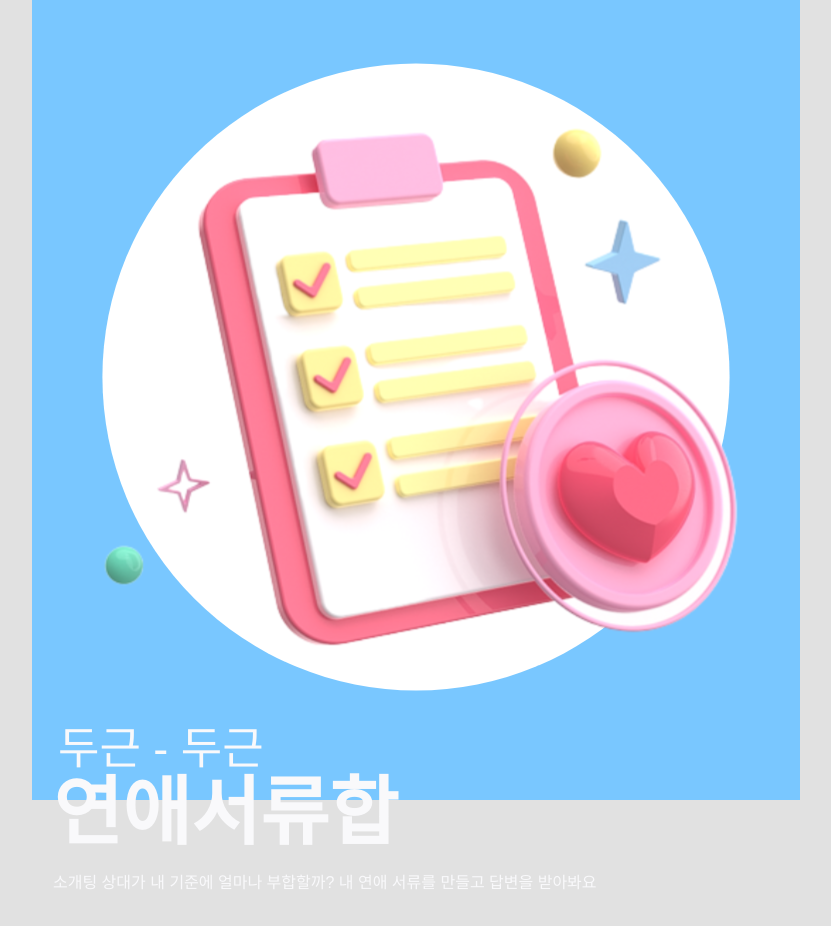
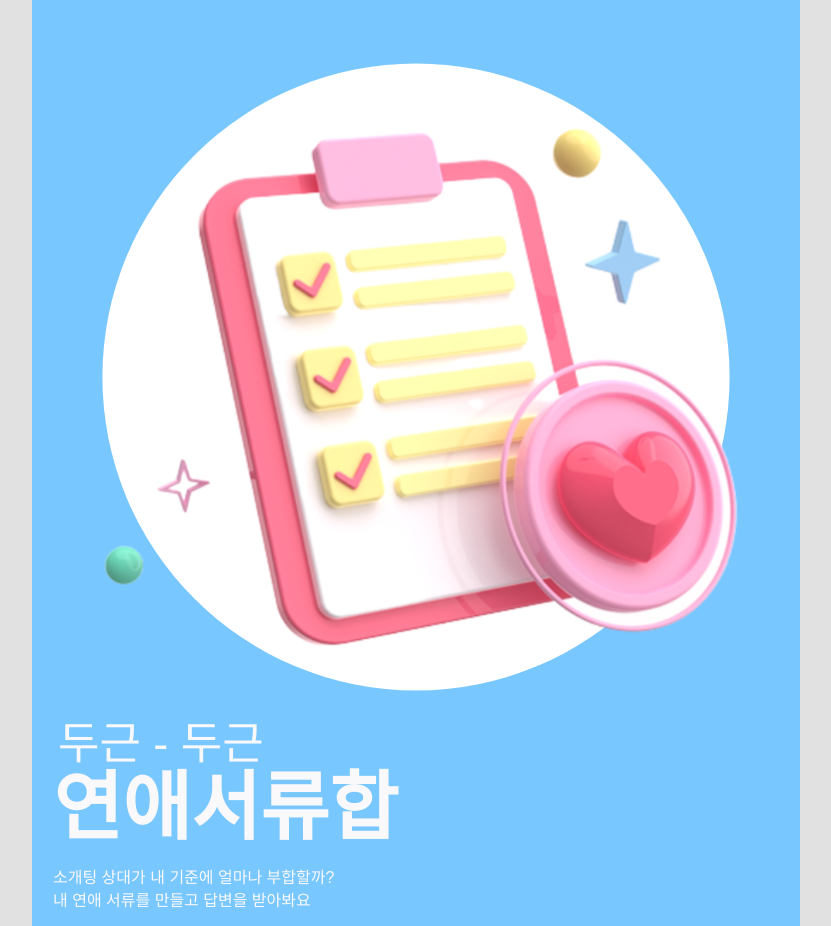
Before and after one commit to kkomyoung/love-document-client, a React (Create React App) app: page / in a window 1280 px wide. Shown: the top 926 px of the page, without its empty margins (224-1055 px from the left). Built offline with nearby package versions, Linux system fonts and the light colour scheme; a web font is replaced by a local one.

Commit message:
chore: Landing 페이지 수정

```diff
--- a/src/pages/Landing.jsx
+++ b/src/pages/Landing.jsx
@@ -8,22 +8,24 @@ import {
   TextButton,
 } from '../components/buttons/Buttons'
 
-const Container = styled.div`
+const Container = styled.main`
   display: flex;
   flex-direction: column;
-  height: 100vh;
+  /* height: 100vh; */
   background-color: ${(props) => props.theme.blue500};
+  padding-bottom: 7.6rem;
 `
 
 const LogoImg = styled.img`
   margin-top: 3.8rem;
 `
 
-const Subtitle = styled.h2`
+const Subtitle = styled.span`
+  display: block;
   font-weight: 400;
   font-size: 4.5rem;
   color: ${(props) => props.theme.gray100};
-  margin: 1rem 0px 0px 2.6rem;
+  margin: 0 0 0.5rem 0.5rem;
 `
 
 const Title = styled.h1`
@@ -38,18 +40,21 @@ const Description = styled.p`
   font-size: 1.6rem;
   color: ${(props) => props.theme.gray100};
   margin: 2.1rem 2.8rem 0 2.1rem;
-  line-height: 2.24rem;
+  line-height: 1.4;
 `
 
 function Landing() {
   return (
     <Container>
       <LogoImg src={LogoImage} alt="logo-image" />
-      <Subtitle>두근 - 두근</Subtitle>
-      <Title>연애서류합</Title>
+      <Title>
+        <Subtitle>두근 - 두근</Subtitle>
+        연애서류합
+      </Title>
       <Description>
-        소개팅 상대가 내 기준에 얼마나 부합할까? 내 연애 서류를 만들고 답변을
-        받아봐요
+        <span>소개팅 상대가 내 기준에 얼마나 부합할까?</span>
+        <br />
+        <span>내 연애 서류를 만들고 답변을 받아봐요</span>
       </Description>
       <ButtonArea margin="3.1rem 0 0 0">
         <RoundButton as={Link} to="/onboarding" color="white" text="시작하기" />
```
